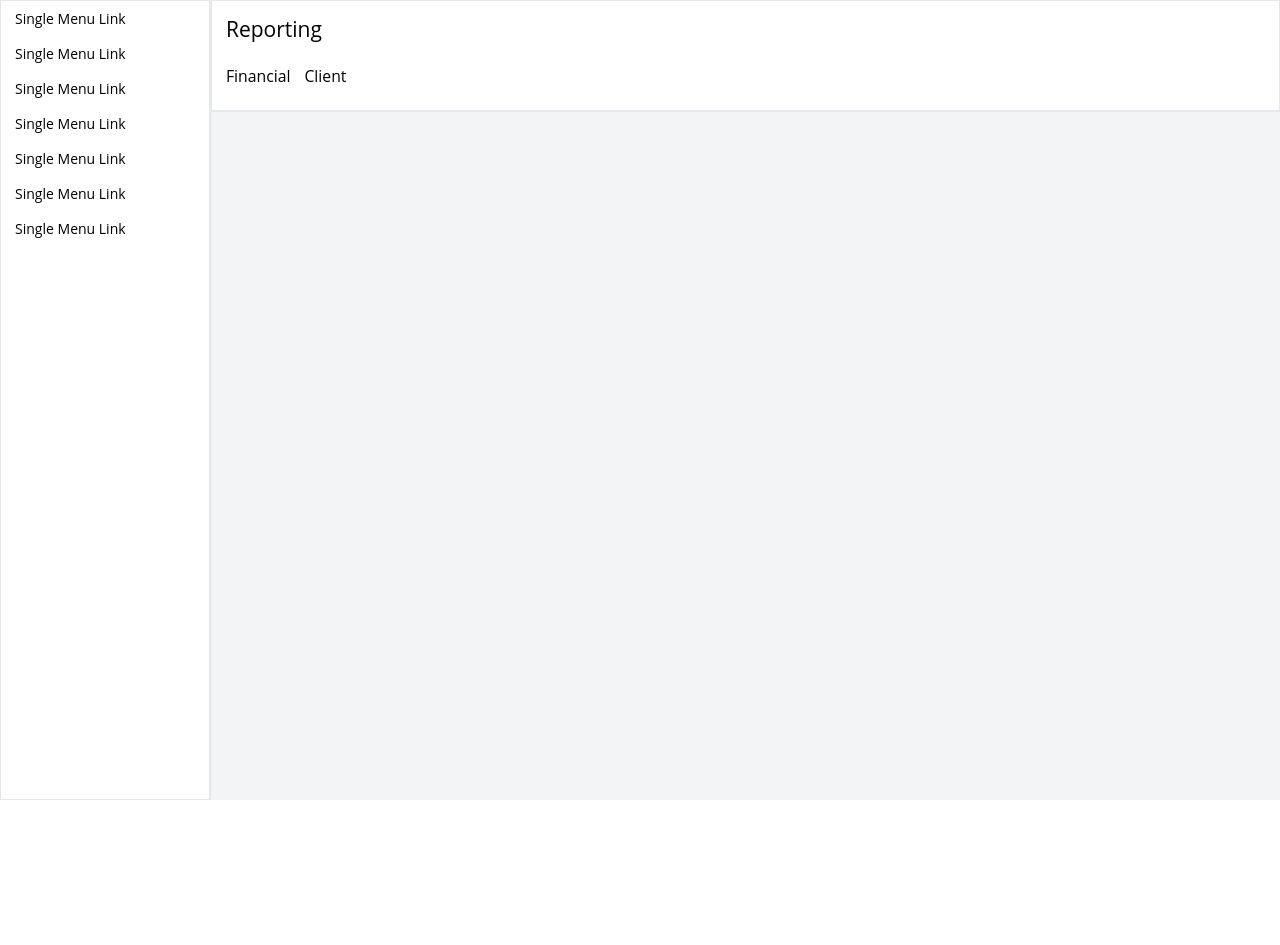
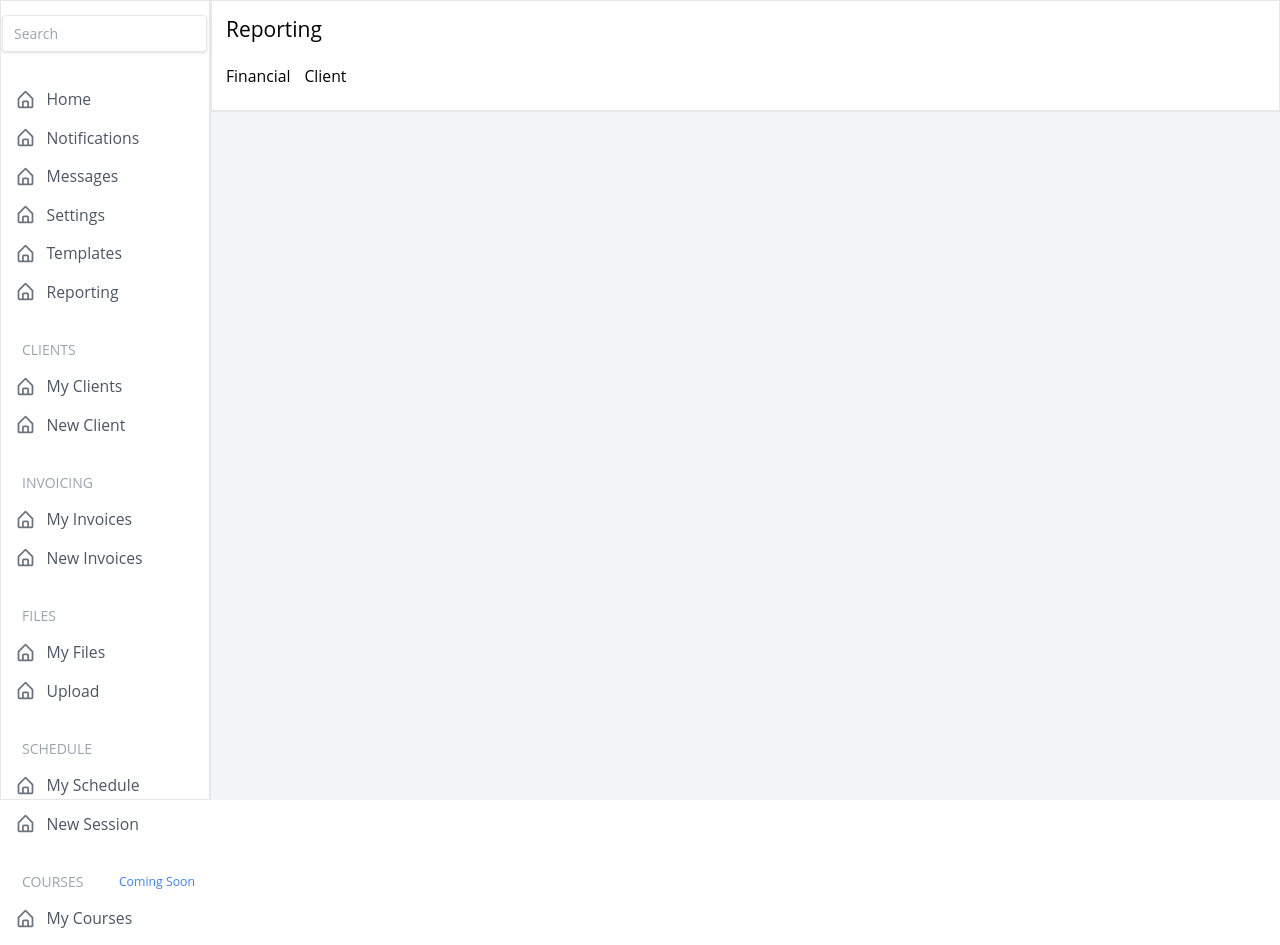
Before and after one commit to AmaduKamara/frontend-test-2022, a Next.js app: page / in a window 1280 px wide. Shown: the top 945 px of the page. Before the commit the page ends 800 px from the top, so only its background shows below. Built offline with nearby package versions, Linux system fonts and the light colour scheme.

Commit message:
Structure SideMenu

```diff
--- a/components/sidebar/Menu.jsx
+++ b/components/sidebar/Menu.jsx
@@ -1,9 +1,14 @@
 import React from "react";
+import { BiHomeAlt } from "react-icons/bi";
 
-const Menu = () => {
+const Menu = ({ title, icon }) => {
   return (
-    <div className="py-2 px-4">
-      <p>Single Menu Link</p>
+    <div className="my-4">
+      <p className="flex items-center">
+        {" "}
+        <BiHomeAlt className="mr-3 text-gray-500 text-2xl" />{" "}
+        <span className="text-lg text-gray-600">{title}</span>{" "}
+      </p>
     </div>
   );
 };
--- a/components/sidebar/SideBarMenus.jsx
+++ b/components/sidebar/SideBarMenus.jsx
@@ -2,16 +2,87 @@ import React from "react";
 import Menu from "./Menu";
 
 const MainSideBar = () => {
-  const menuLinks = [{ id: 1, title: "Home", icon: "home" }];
+  const appLinks = [
+    { id: 1, title: "Home", icon: "" },
+    { id: 2, title: "Notifications", icon: "" },
+    { id: 3, title: "Messages", icon: "" },
+    { id: 4, title: "Settings", icon: "" },
+    { id: 5, title: "Templates", icon: "" },
+    { id: 5, title: "Reporting", icon: "" },
+  ];
+  const clientLinks = [
+    { id: 1, title: "My Clients", icon: "" },
+    { id: 2, title: "New Client", icon: "" },
+  ];
+  const invoicingLinks = [
+    { id: 1, title: "My Invoices", icon: "" },
+    { id: 2, title: "New Invoices", icon: "" },
+  ];
+  const filesLinks = [
+    { id: 1, title: "My Files", icon: "" },
+    { id: 2, title: "Upload", icon: "" },
+  ];
+  const scheduleLinks = [
+    { id: 1, title: "My Schedule", icon: "" },
+    { id: 2, title: "New Session", icon: "" },
+  ];
+  const coursesLinks = [
+    { id: 1, title: "My Courses", icon: "" },
+    { id: 2, title: "New Course", icon: "" },
+  ];
+
   return (
     <div className="w-72 bg-white h-screen border border-r-2">
-      <Menu />
-      <Menu />
-      <Menu />
-      <Menu />
-      <Menu />
-      <Menu />
-      <Menu />
+      <div className="flex justify-center mt-4 mb-4">
+        <input
+          type="text"
+          placeholder="Search"
+          className="py-2 px-3 border shadow rounded"
+        />
+      </div>
+      <div className="py-2 px-4">
+        {appLinks.map((link) => (
+          <Menu key={link.id} title={link.title} icon={link.icon} />
+        ))}
+      </div>
+      <div className="py-2 px-4 mt-2">
+        <p className="uppercase ml-2 text-gray-400">Clients</p>
+        {clientLinks.map((link) => (
+          <Menu key={link.id} title={link.title} icon={link.icon} />
+        ))}
+      </div>
+      <div className="py-2 px-4 mt-2">
+        <p className="uppercase ml-2 text-gray-400">Invoicing</p>
+        {invoicingLinks.map((link) => (
+          <Menu key={link.id} title={link.title} icon={link.icon} />
+        ))}
+      </div>
+      <div className="py-2 px-4 mt-2">
+        <p className="uppercase ml-2 text-gray-400">Files</p>
+        {filesLinks.map((link) => (
+          <Menu key={link.id} title={link.title} icon={link.icon} />
+        ))}
+      </div>
+      <div className="py-2 px-4 mt-2">
+        <p className="uppercase ml-2 text-gray-400">Schedule</p>
+        {scheduleLinks.map((link) => (
+          <Menu key={link.id} title={link.title} icon={link.icon} />
+        ))}
+      </div>
+      <div className="py-2 px-4 mt-2">
+        <div className="flex justify-between items-center">
+          <p className="uppercase ml-2 text-gray-400">Courses</p>
+          <a href="#" className="text-blue-500 text-sm">
+            Coming Soon
+          </a>
+        </div>
+        {coursesLinks.map((link) => (
+          <Menu key={link.id} title={link.title} icon={link.icon} />
+        ))}
+      </div>
+      <div className="py-2 px-4 mt-2">
+        <p className="uppercase ml-2 text-gray-500">Help</p>
+      </div>
     </div>
   );
 };
--- a/package.json
+++ b/package.json
@@ -10,7 +10,8 @@
   "dependencies": {
     "next": "12.0.9",
     "react": "17.0.2",
-    "react-dom": "17.0.2"
+    "react-dom": "17.0.2",
+    "react-icons": "^4.3.1"
   },
   "devDependencies": {
     "autoprefixer": "^10.4.2",
```
Also changed, not shown: 1 other file (tests, documents, lock files or other folders).
